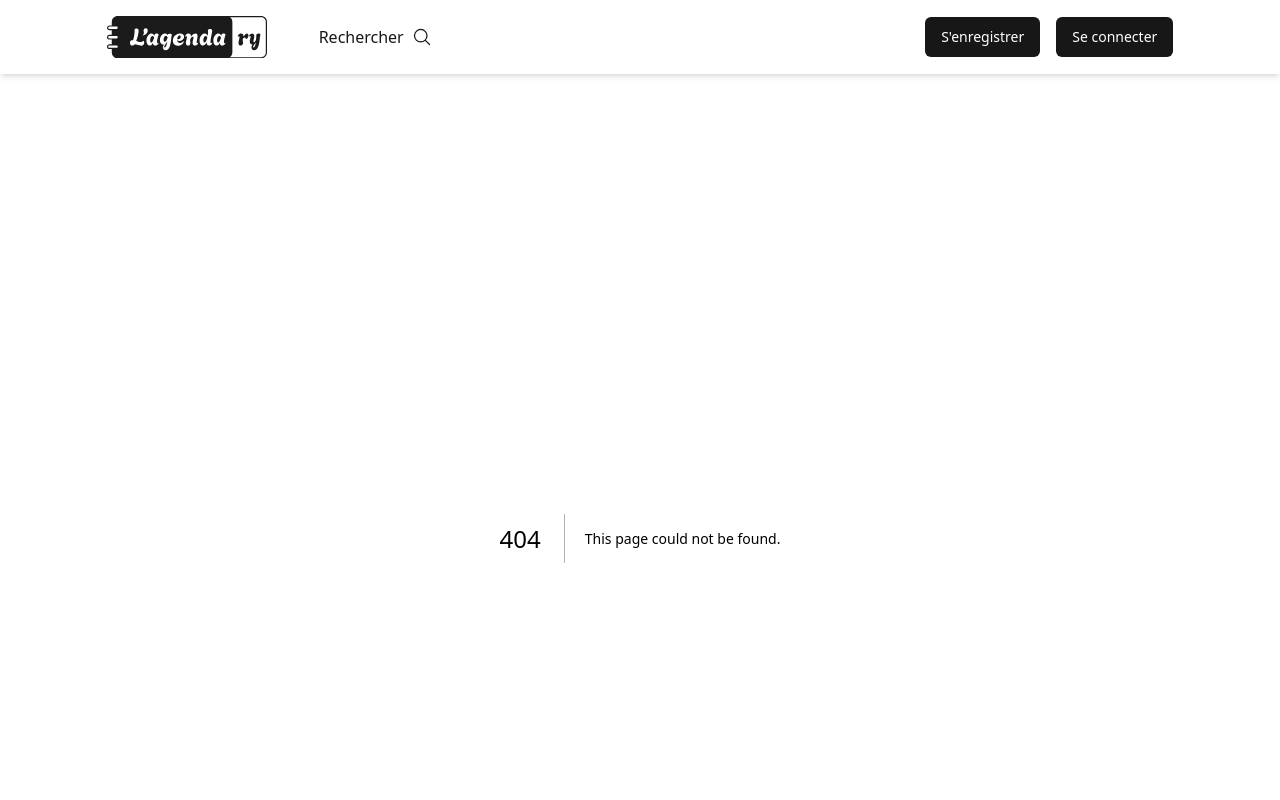
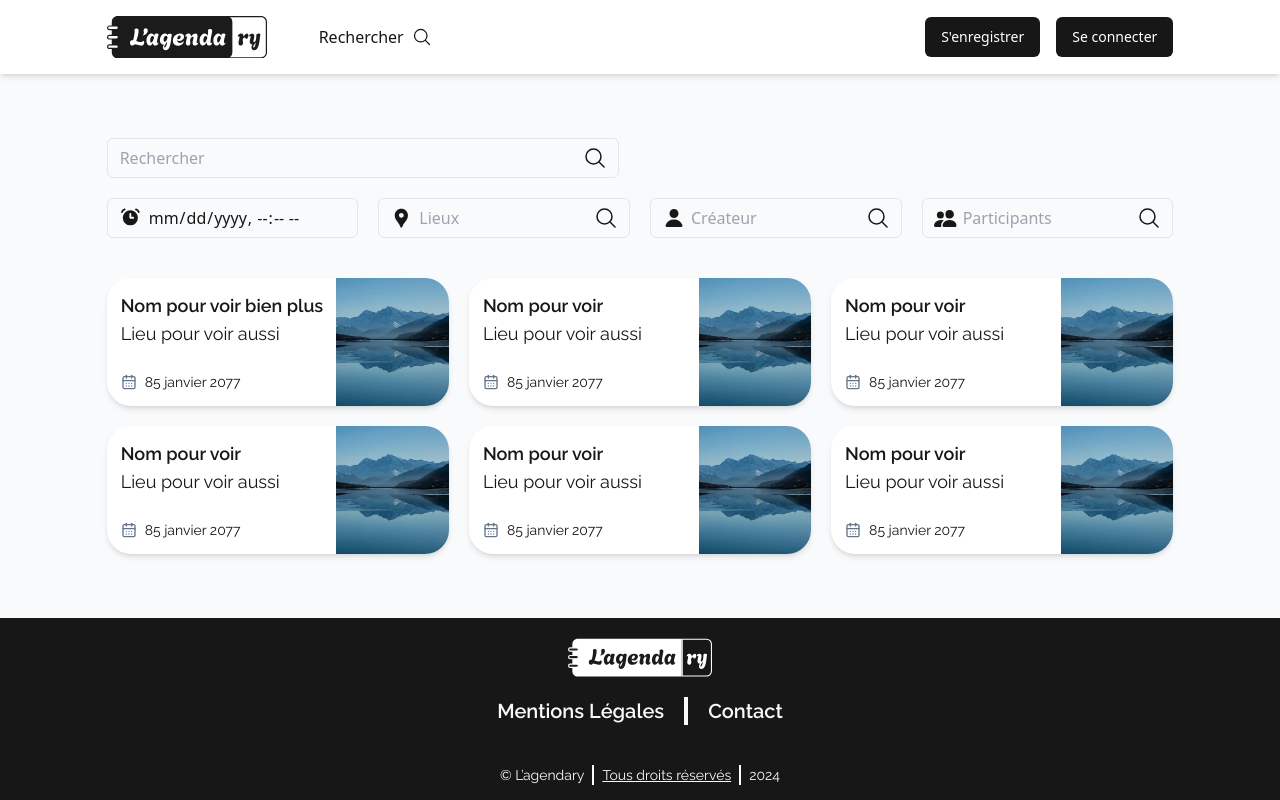
Before and after one commit to LancelotThore/l-agendary, a Next.js app: page /search in a window 1280 px wide. Before the commit this address had no page. Shown: the top 800 px of the page. Built offline with nearby package versions, Linux system fonts and the light colour scheme.

Commit message:
search page

```diff
--- /dev/null
+++ b/src/app/search/page.tsx
@@ -0,0 +1,65 @@
+import Filter from '../../components/filter/page';
+import { CardEvent } from '../../components/ui/cardEvent';
+import Link from 'next/link'
+
+let cards = [
+    {
+      nom: 'Nom pour voir bien plus',
+      lieu: 'Lieu pour voir aussi',
+      date: '85 janvier 2077',
+      img: './paysage.webp',
+    },
+    {
+      nom: 'Nom pour voir',
+      lieu: 'Lieu pour voir aussi',
+      date: '85 janvier 2077',
+      img: './paysage.webp',
+    },
+    {
+      nom: 'Nom pour voir',
+      lieu: 'Lieu pour voir aussi',
+      date: '85 janvier 2077',
+      img: './paysage.webp',
+    },
+    {
+      nom: 'Nom pour voir',
+      lieu: 'Lieu pour voir aussi',
+      date: '85 janvier 2077',
+      img: './paysage.webp',
+    },
+    {
+      nom: 'Nom pour voir',
+      lieu: 'Lieu pour voir aussi',
+      date: '85 janvier 2077',
+      img: './paysage.webp',
+    },
+    {
+      nom: 'Nom pour voir',
+      lieu: 'Lieu pour voir aussi',
+      date: '85 janvier 2077',
+      img: './paysage.webp',
+    }
+  ];
+
+export default function SearchPage() {
+    return (
+        <div className='w-full'>
+            <Filter></Filter>
+            <ul className="flex items-center gap-5 my-10 flex-col lg:grid lg:grid-cols-2 lg:gap-5 xl:grid-cols-3">
+                {cards.map((card, id) => (
+                    <Link href='/event/{id}'>
+                        <CardEvent
+                            key={id}
+                            id={id + 1}
+                            nom={card.nom}
+                            lieu={card.lieu}
+                            date={card.date}
+                            img={card.img}
+                        />
+                    </Link>
+                ))}
+            </ul>
+
+        </div>
+    );
+}
--- /dev/null
+++ b/src/components/filter/page.tsx
@@ -0,0 +1,61 @@
+'use client';
+
+import { useState } from "react";
+import { SearchBar } from "../ui/searchBar";
+import { Input } from "../ui/input";
+import { Clock, LocationOn, PeopleFill, User, Filtre } from '../ui/icons';
+
+export default function Filter() {
+  const [showFilters, setShowFilters] = useState(false);
+
+  const toggleFilters = () => {
+    setShowFilters(!showFilters);
+  };
+
+  return (
+    <div className='flex flex-col gap-5'>
+      <div className='flex items-center gap-5'>
+        <SearchBar
+          id="search"
+          placeholder="Rechercher"
+          type="search"
+          className='text-xs placeholder:text-FormBorder border-FormBorder md:text-base w-full max-w-lg'
+        />
+        <button
+          className='block md:hidden flex h-10 w-12 rounded-md border border-input items-center bg-background px-3 py-2 text-sm'
+          onClick={toggleFilters}
+        >
+          <Filtre className='w-6' />
+        </button>
+      </div>
+      <div className={`w-full flex-col gap-5 ${showFilters ? 'flex' : 'hidden'} md:grid md:grid-cols-4`}>
+        <Input
+          img={<Clock className='w-6' />}
+          type="datetime-local"
+          className='text-xs placeholder:text-FormBorder border-FormBorder md:text-base'
+        />
+        <SearchBar
+          id="search-lieux"
+          startImg={<LocationOn className='w-6' />}
+          placeholder="Lieux"
+          type="search"
+          className='text-xs placeholder:text-FormBorder border-FormBorder md:text-base'
+        />
+        <SearchBar
+          id="search-createur"
+          startImg={<User className='w-6' />}
+          placeholder="Créateur"
+          type="search"
+          className='text-xs placeholder:text-FormBorder border-FormBorder md:text-base'
+        />
+        <SearchBar
+          id="search-participant"
+          startImg={<PeopleFill className='w-6' />}
+          placeholder="Participants"
+          type="search"
+          className='text-xs placeholder:text-FormBorder border-FormBorder md:text-base'
+        />
+      </div>
+    </div>
+  );
+}
--- a/src/components/ui/icons.tsx
+++ b/src/components/ui/icons.tsx
@@ -314,4 +314,76 @@ function Link(props: React.SVGAttributes<SVGSVGElement>) {
   );
 }
 
-export { Clock, LocationOn, PeopleFill, LockClosedIcon, LockOpenIcon, Search, Logo, AddEvent, Calendar, Profil, MenuBurger, Home, Close, Mail, Link, Facebook, Instagram, Linkedin, Whatsapp };
+function SelectDown(props: React.SVGAttributes<SVGSVGElement>) {
+  return (
+    <svg
+      xmlns="http://www.w3.org/2000/svg"
+      fill="none"
+      stroke="currentColor"
+      strokeWidth="1.5"
+      data-slot="icon"
+      viewBox="0 0 24 24"
+      {...props}
+    >
+      <path
+        strokeLinecap="round"
+        strokeLinejoin="round"
+        d="M19.5 8.25l-7.5 7.5-7.5-7.5"
+      ></path>
+    </svg>
+  );
+}
+
+function SelectUp(props: React.SVGAttributes<SVGSVGElement>) {
+  return (
+    <svg
+      xmlns="http://www.w3.org/2000/svg"
+      fill="none"
+      stroke="currentColor"
+      strokeWidth="1.5"
+      data-slot="icon"
+      viewBox="0 0 24 24"
+      {...props}
+    >
+      <path
+        strokeLinecap="round"
+        strokeLinejoin="round"
+        d="M4.5 15.75l7.5-7.5 7.5 7.5"
+      ></path>
+    </svg>
+  );
+}
+
+function User(props: React.SVGAttributes<SVGSVGElement>) {
+  return (
+    <svg
+    xmlns="http://www.w3.org/2000/svg"
+    fill="currentColor"
+    data-slot="icon"
+    viewBox="0 0 16 16"
+    {...props}
+  >
+    <path d="M8 8a3 3 0 100-6 3 3 0 000 6zm4.735 6c.618 0 1.093-.561.872-1.139a6.002 6.002 0 00-11.215 0c-.22.578.254 1.139.872 1.139h9.47z"></path>
+  </svg>
+  );
+}
+
+function Filtre(props: React.SVGAttributes<SVGSVGElement>) {
+  return (
+    <svg
+      xmlns="http://www.w3.org/2000/svg"
+      width="17"
+      height="15"
+      fill="none"
+      viewBox="0 0 17 15"
+      {...props}
+    >
+      <path
+        fill="#1B1B1B"
+        d="M16.035 12.477a.565.565 0 01-.566.565h-3.842a2.207 2.207 0 01-4.265 0H1.53a.565.565 0 010-1.13h5.832a2.207 2.207 0 014.265 0h3.842a.565.565 0 01.566.565zm0-9.953a.565.565 0 01-.566.565h-1.846a2.207 2.207 0 01-4.264 0H1.53a.565.565 0 010-1.13H9.36a2.208 2.208 0 014.264 0h1.846a.558.558 0 01.566.565zm0 4.973a.559.559 0 01-.566.565H6.654a2.208 2.208 0 01-4.265 0H1.53a.565.565 0 010-1.13h.86a2.208 2.208 0 014.264 0h8.815a.565.565 0 01.566.565z"
+      ></path>
+    </svg>
+  );
+}
+
+export { Clock, LocationOn, PeopleFill, LockClosedIcon, LockOpenIcon, Search, Logo, AddEvent, Calendar, Profil, MenuBurger, Home, Close, Mail, Link, Facebook, Instagram, Linkedin, Whatsapp, SelectDown, SelectUp, User, Filtre };
--- a/src/components/ui/input.tsx
+++ b/src/components/ui/input.tsx
@@ -1,25 +1,30 @@
-import * as React from "react"
+import * as React from "react";
+import { cn } from "@/lib/utils";
 
-import { cn } from "@/lib/utils"
-
-export interface InputProps
-  extends React.InputHTMLAttributes<HTMLInputElement> {}
+export interface InputProps extends React.InputHTMLAttributes<HTMLInputElement> {
+  img?: React.ReactNode;
+}
 
 const Input = React.forwardRef<HTMLInputElement, InputProps>(
-  ({ className, type, ...props }, ref) => {
+  ({ className, img, type, ...props }, ref) => {
     return (
+      <div className="relative flex items-center w-full">
+        {img && <div className="absolute left-3">{img}</div>}
         <input
           type={type}
           className={cn(
             "flex h-10 w-full rounded-md border border-input bg-background px-3 py-2 text-sm ring-offset-background file:border-0 file:bg-transparent file:text-sm file:font-medium file:text-foreground placeholder:text-muted-foreground focus:bg-secondary focus-visible:outline-none focus-visible:ring-2 focus-visible:ring-ring focus-visible:ring-offset-2 disabled:cursor-not-allowed disabled:opacity-50",
+            img ? "pl-10" : "",
             className
           )}
           ref={ref}
           {...props}
         />
-    )
+      </div>
+    );
   }
-)
-Input.displayName = "Input"
+);
 
-export { Input }
+Input.displayName = "Input";
+
+export { Input };
--- /dev/null
+++ b/src/components/ui/searchBar.tsx
@@ -0,0 +1,34 @@
+import * as React from "react";
+import { cn } from "@/lib/utils";
+import { Search } from "./icons";
+
+export interface SearchBarProps extends React.InputHTMLAttributes<HTMLInputElement> {
+  startImg?: React.ReactNode;
+  endImg?: React.ReactNode;
+}
+
+const SearchBar = React.forwardRef<HTMLInputElement, SearchBarProps>(
+  ({ className, type, startImg, endImg = <Search className="w-6" />, ...props }, ref) => {
+    return (
+      <div className="relative flex items-center w-full md:max-w-lg">
+        {startImg && <div className="absolute left-3">{startImg}</div>}
+        <input
+          type={type}
+          className={cn(
+            "flex h-10 w-full md:max-w-lg rounded-md border border-input bg-background px-3 py-2 text-sm ring-offset-background file:border-0 file:bg-transparent file:text-sm file:font-medium file:text-foreground placeholder:text-muted-foreground focus:bg-secondary focus-visible:outline-none focus-visible:ring-2 focus-visible:ring-ring focus-visible:ring-offset-2 disabled:cursor-not-allowed disabled:opacity-50",
+            startImg ? "pl-10" : "",
+            endImg ? "pr-10" : "",
+            className
+          )}
+          ref={ref}
+          {...props}
+        />
+        {endImg && <div className="absolute right-3">{endImg}</div>}
+      </div>
+    );
+  }
+);
+
+SearchBar.displayName = "SearchBar";
+
+export { SearchBar };
--- /dev/null
+++ b/src/components/ui/select.tsx
@@ -0,0 +1,32 @@
+import * as React from "react";
+import { cn } from "@/lib/utils";
+
+export interface SelectProps extends React.SelectHTMLAttributes<HTMLSelectElement> {
+  startImg?: React.ReactNode;
+}
+
+const Select = React.forwardRef<HTMLSelectElement, SelectProps>(
+  ({ className, startImg, children, ...props }, ref) => {
+
+    return (
+      <div className="relative flex items-center">
+        {startImg && <div className="absolute left-3">{startImg}</div>}
+        <select
+          className={cn(
+            "flex h-10 w-full rounded-md border border-input bg-background px-3 py-2 text-sm ring-offset-background placeholder:text-muted-foreground focus:bg-secondary focus-visible:outline-none focus-visible:ring-2 focus-visible:ring-ring focus-visible:ring-offset-2 disabled:cursor-not-allowed disabled:opacity-50",
+            startImg ? "pl-10" : "",
+            className
+          )}
+          ref={ref}
+          {...props}
+        >
+          {children}
+        </select>
+      </div>
+    );
+  }
+);
+
+Select.displayName = "Select";
+
+export { Select };
```
Lines whose indentation alone changed are shown as unchanged.
